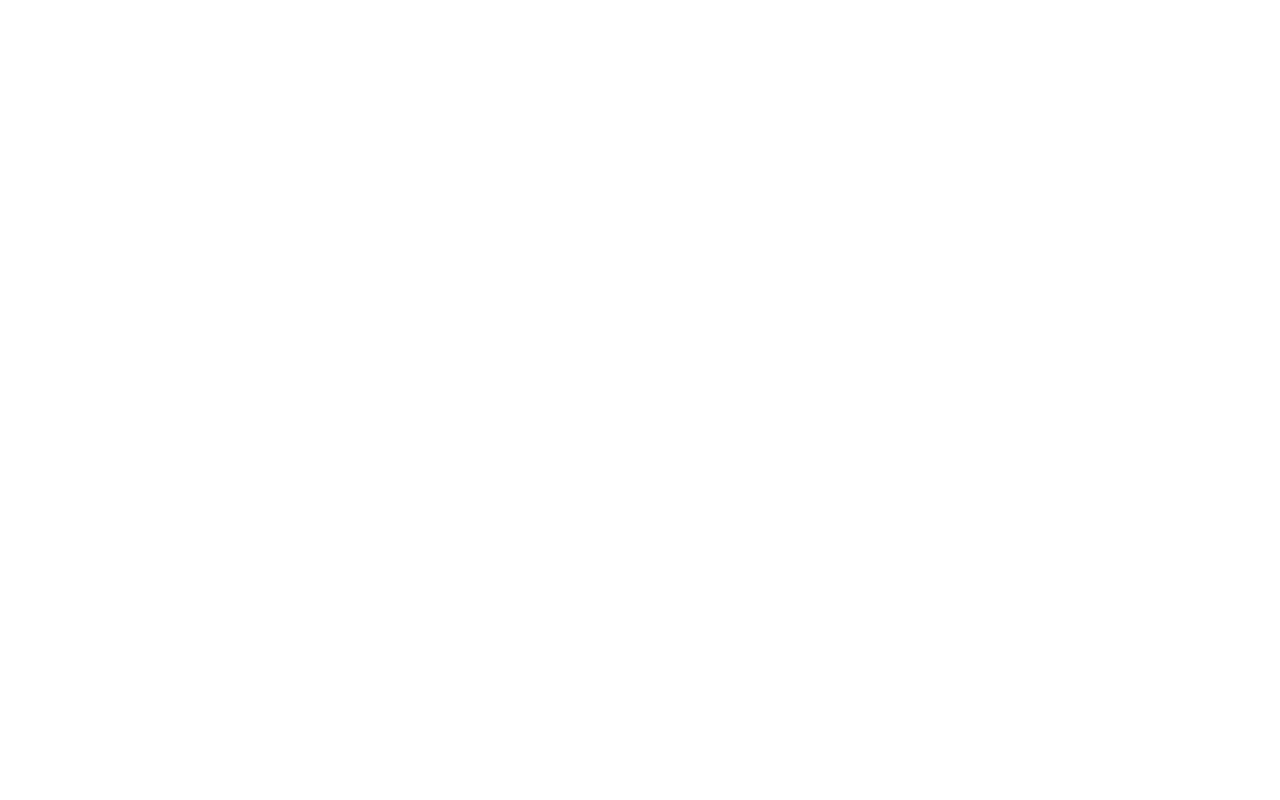
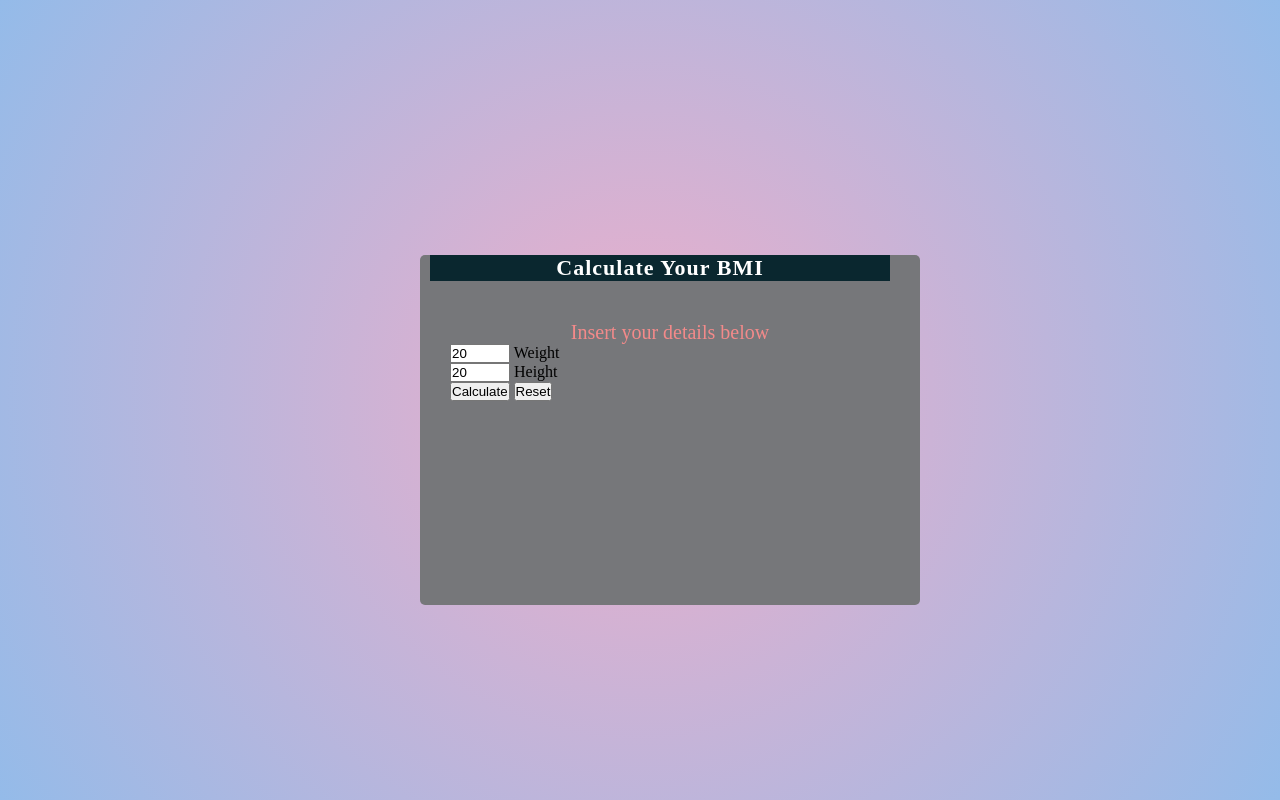
Before and after one commit to TaysWeb/BMI_Calculator, a plain HTML site: page index.html in a window 1280 px wide. Drawn offline with Linux system fonts and the light colour scheme.

Commit message:
almost done

```diff
--- a/assests/index.js
+++ b/assests/index.js
@@ -0,0 +1,32 @@
+function determine () {
+//need to determine the constant of same id function
+
+let bmi ;
+let outcome =  document.getElementById("outcome");
+
+//storing the weight in a variable and parsing it as a number
+
+let weight = parseInt(document.getElementById("weight").value) ;
+let height = parseInt(document.getElementById("height").value) ;
+
+documents.getElementById("wValue").value = weight + "kg" ;
+
+documents.getElementById("hValue").value = height + "cm" ;
+
+//calculating the bmi
+
+bmi =(weight/Math.pow(height/100,2)).toFixed(1);
+outcome.value = bmi ;
+
+if (bmi < 18.5) {
+     outcome = "You are underweight 🙂➕" ;
+}else if (bmi >= 18.5 && bmi <= 24.9) {
+    outcome = "You are within Normal Weight 👌🙌"
+}else if (bmi >= 25.88 && bmi <= 29.9) {
+      outcome = "Your Overweight love.🙁"
+}else {
+    outcome = "ObiCity Angel . You can overcome it🥺"
+}
+  document.getElementById("outcome").textContent = outcome ;
+
+}
--- a/assests/style.css
+++ b/assests/style.css
@@ -0,0 +1,43 @@
+* ,
+*::before ,
+*::after {
+    padding: 0;
+    margin:0;
+    box-sizing: border-box;
+}
+body {
+    height: 100vh;
+    background: rgb(238,174,202);
+    background: radial-gradient(circle, rgba(238,174,202,1) 0%, rgba(148,187,233,1) 100%);
+}
+.container {
+    background-color:rgb(118, 119, 122);
+    padding:30px;
+    margin:30px;
+    width:500px;
+    height:350px;
+    position: absolute;
+    transform: translate(-50%,-50%);
+    top:50%;
+    left:50%;
+    border-radius:5px;
+    font-family: 'Times New Roman', serif;
+}
+.container h1 {
+    background: #0a272f;
+    color:white;
+    text-align: center;
+    font-size: 22px ;
+    letter-spacing: 1px;
+    margin-top:-30px;
+    margin-left:-20px ;
+    margin-bottom:40px;
+}
+.container p {
+    font-size:20px;
+    color:#f38a8a;
+    text-align: center;
+}
+.display {
+   margin-bottom: 60px;
+}
--- a/index.html
+++ b/index.html
@@ -5,10 +5,32 @@
     <meta http-equiv="X-UA-Compatible" content="IE=edge">
     <meta name="viewport" content="width=device-width, initial-scale=1.0">
     <link rel="stylesheet" href="./assests/style.css">
+
     <title>Calculate your BMI</title>
 </head>
-<body>
 
+       <div class="container">
+
+        <h1>Calculate Your BMI</h1>
+        <P>Insert your details below </P>
+
+        <div class="row">
+          <input type ="number" min="20" max="200" id="weight" value="20">
+          <span id="wValue" oninput="determine()">Weight </span>
+        </div>
+
+        <div class="row">
+            <input type="number" min="20" max="250" id="height" value="20">
+            <span id="hValue" oninput="determine()">Height </span>
+          </div>
+
+          <div class="display">
+             <button type="button" id="outcome"> Calculate</button>
+             <button  type="button" id="clear" >Reset</button>
+          </div>
+
+
+       </div>   <!--end of container-->
 
     <script src="./assests/index.js"></script>
 </body>
```
